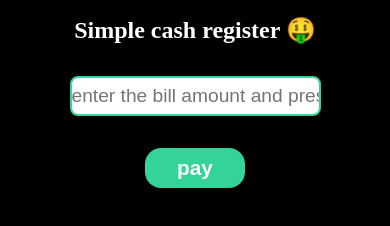
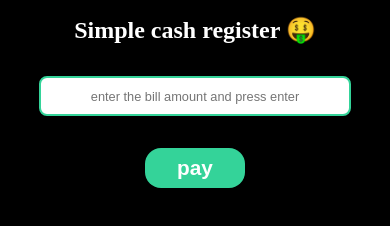
Before and after one commit to saratkumar17mss040/basics-javascript-build, a plain HTML site: page cashRegisterManager/index.html in a window 390 px wide. Drawn offline with Linux system fonts and the light colour scheme.

```diff
--- a/cashRegisterManager/styles.css
+++ b/cashRegisterManager/styles.css
@@ -71,7 +71,7 @@
 	color: var(--white-color);
 }
 
-/* Table  */
+/* Table Section */
 
 table {
 	font-family: 'Gill Sans', 'Gill Sans MT', Calibri, 'Trebuchet MS', sans-serif;
@@ -97,6 +97,8 @@
 	color: black;
 }
 
+/* Text */
+
 p {
 	text-align: center;
 	font-size: 1.3rem;
@@ -108,3 +110,12 @@
 	font-size: 1.4rem;
 	font-weight: bold;
 }
+
+/* Media query for screen size 450px */
+
+@media only screen and (max-width: 450px) {
+	input[type='number'] {
+		width: 80%;
+		font-size: 0.8rem;
+	}
+}
```
Also changed, not shown: 1 other file.
